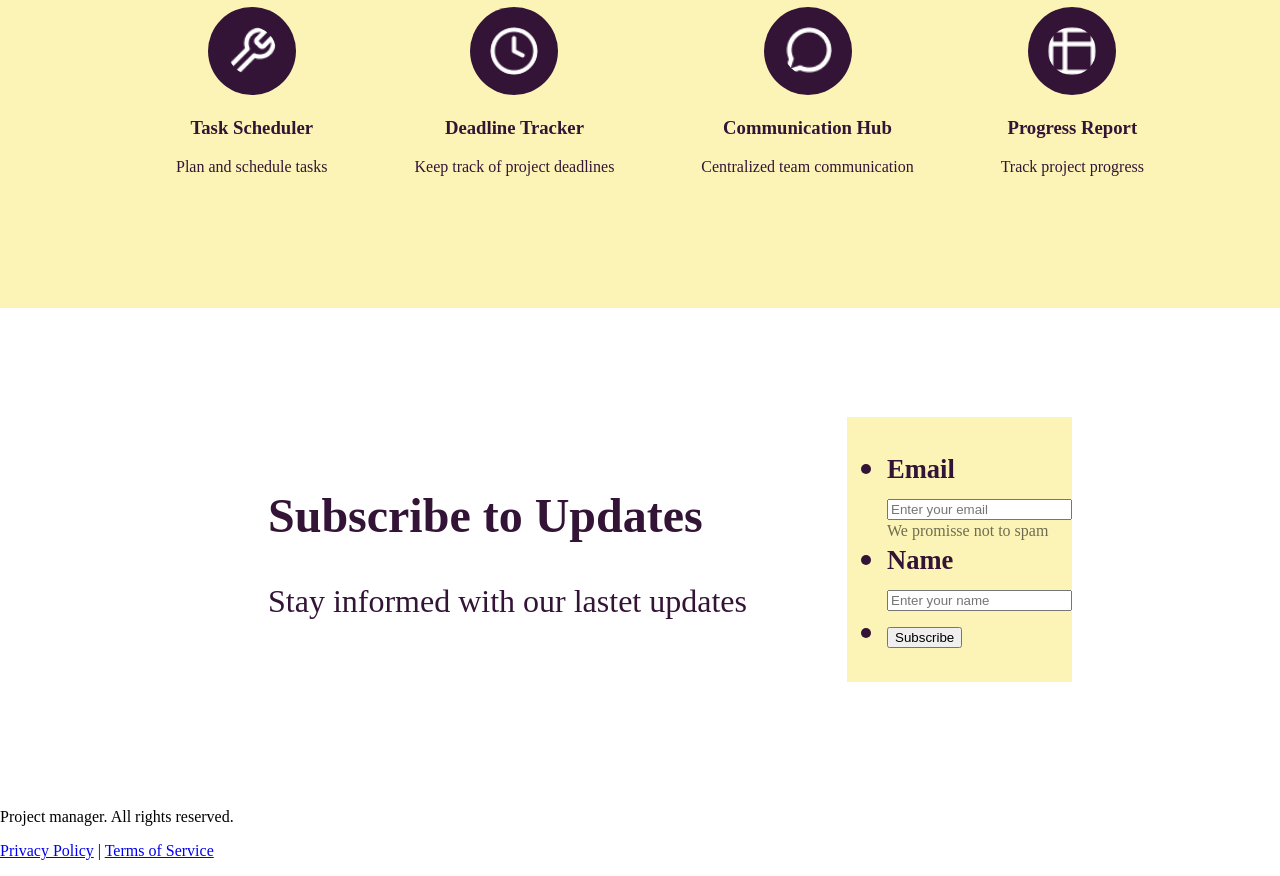
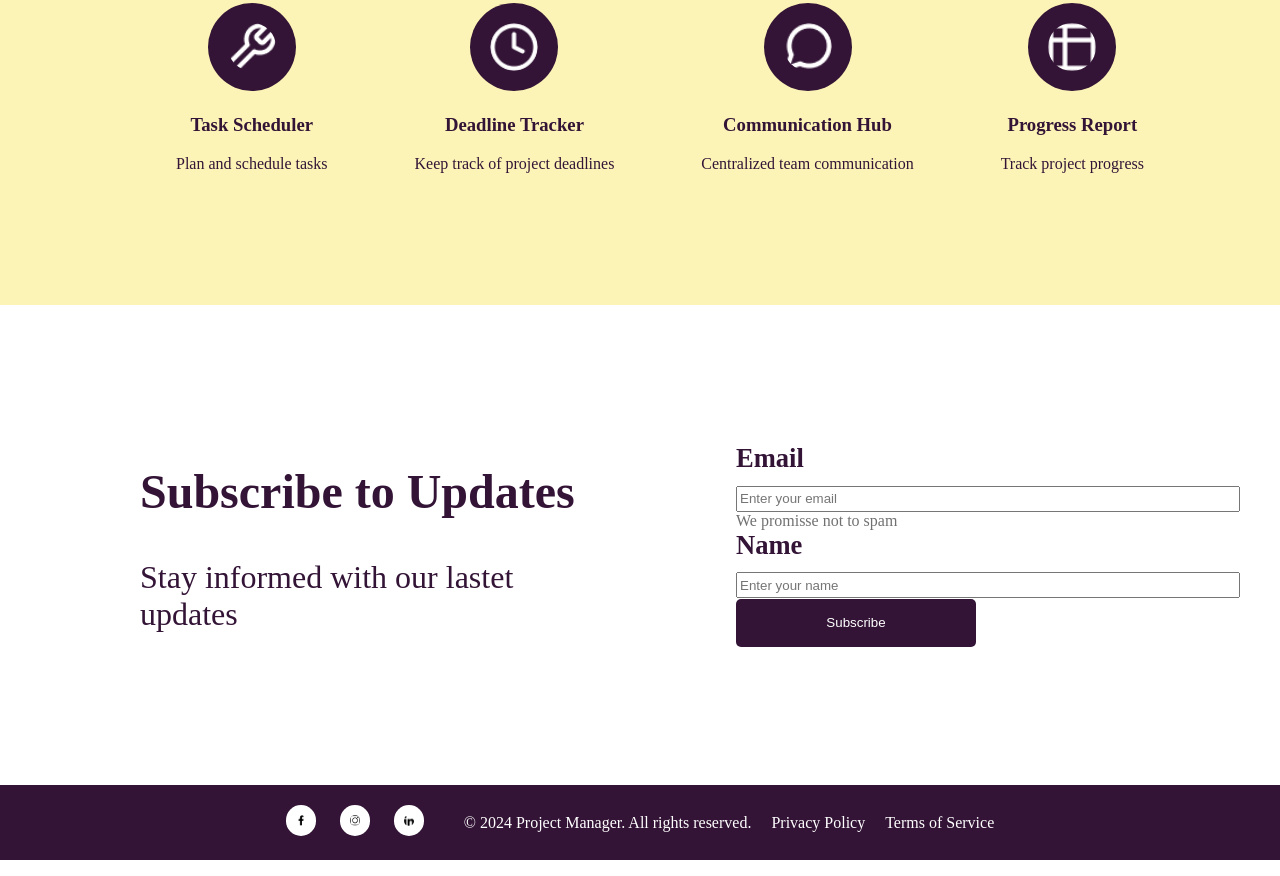
Before and after one commit to Alair-Filho/DesafioCompass, a plain HTML site: page index.html in a window 1280 px wide. Shown: the part 1719-2595 px from the top of the page. Drawn offline with Linux system fonts and the light colour scheme.

Commit message:
finalização da pag home!

```diff
--- a/index.html
+++ b/index.html
@@ -18,7 +18,7 @@
                 <div class="welcome-content">
                     <aside id="container-welcome">
                         <h2 class="colorh2"><span class="h2color">Welcome to </span>Project Manager</h2>
-                        <p class="paragrafo1">Get your projects and ideas in order, all in one place!Sing up now and discover a smarter way to manage you work with efficiency and teamwork</p>
+                        <p class="paragrafo1">Get your projects and  ideas in order, all in one place!Sing up now and discover a smarter way to manage you work with efficiency and teamwork</p>
                         <a class="btnLogin" href="#"><button id="btn-2">Get Started</button></a>
                     </aside>
                     <div id="image-welcome">
@@ -87,15 +87,15 @@
                             <ul id="inscreva-se">
                                 <li>
                                     <h5>Email</h5>
-                                    <input type="email" name="email" placeholder="Enter your email" required>
+                                    <input class="dadosLogin" type="email" name="email" placeholder="Enter your email" required>
                                     <div class="description">We promisse not to spam</div>
                                 </li>
                                 <li>
                                     <h5>Name</h5>
-                                    <input type="text" name="name" placeholder="Enter your name" required>
+                                    <input class="dadosLogin" type="text" name="name" placeholder="Enter your name" required>
                                 </li>
                                 <li>
-                                    <button type="submit">Subscribe</button>
+                                    <button id="btnSubscribe" type="submit">Subscribe</button>
                                 </li>
                             </ul>
                         </form>
@@ -105,16 +105,17 @@
         </section>
     </main>
 
-    <footer>
-        <footer>
-            <div class="social-icons">
-                <a href="https://www.facebook.com" target="_blank"><i class="fab fa-facebook-square"></i></a>
-                <a href="https://www.instagram.com" target="_blank"><i class="fab fa-instagram"></i></a>
-                <a href="https://www.linkedin.com" target="_blank"><i class="fab fa-linkedin"></i></a>
-            </div>
-            <p>Project manager. All rights reserved.</p>
-            <p><a href="#">Privacy Policy</a> | <a href="#">Terms of Service</a></p>
-        </footer>
+    <footer class="footer">
+        <div class="social-icons">
+                    <a href="https://www.facebook.com/" target="_blank"><img src="img/facebook 1.png" alt="facebook"></a>
+                    <a href="https://www.instagram.com/" target="_blank"><img src="img/instagram 1.png" alt="instagram"></a>
+                    <a href="https://www.linkedin.com/" target="_blank"> <img src="img/linkedin 1.png" alt="linkedin"></a>
+        </div>
+                <p>© 2024 Project Manager. All rights reserved.</p>
+                <p>Privacy Policy</p>
+                <p>Terms of Service</p>
+
+
 
         </body>
         </html>
--- a/style.css
+++ b/style.css
@@ -4,6 +4,7 @@ body {
     margin: 0;
     height: 100%;
     overflow: hidden;
+
   }
 
   main > section {
@@ -25,6 +26,8 @@ body {
     align-items: center;
     padding: 10px 20px;
     color: #ffffff;
+    padding-bottom: 5px;
+    margin-bottom: 1.5px;
   }
 
   #logo {
@@ -73,6 +76,7 @@ body {
     color: #fcf4b6;
     font-size: 3.5em;
     white-space: nowrap;
+
   }
 
   .h2color {
@@ -166,9 +170,9 @@ body {
     inline-size: 48px;
     }
     .login-container{
-        width: 100%;
+        /* width: 100%;
         max-width: 1200px;
-        padding: 20px;
+        padding: 20px; */
         display: flex;
         align-items: center;
         font-size: 2em;
@@ -182,9 +186,6 @@ body {
         margin: 100px;
 
     }
-    #divsub2{
-        background-color: #fcf4b6;
-    }
     #principalsub{
         display: flex;
         justify-content: center;
@@ -193,8 +194,62 @@ body {
     }
     #divsub2 h5{
         margin: 0;
+
     }
     .description{
         font-size: 16px;
         color: #0000008f;
+
     }
+    .dadosLogin{
+        width: 496px;
+        height: 20px;
+    }
+    #inscreva-se{
+        list-style-type: none;
+    }
+    #btnSubscribe{
+        margin-left: auto;
+        padding-top: ;
+        padding: 10px 20px;
+        background-color: #331436;
+        color: #ffffff;
+        border: none;
+        border-radius: 5px;
+        cursor: pointer;
+        width: 240px;
+        height: 48px;
+
+    }
+    .footer {
+        display: flex; /* Faz com que os itens do footer fiquem em linha */
+        align-items: center; /* Alinha verticalmente os itens */
+        justify-content: center; /* Centraliza os itens horizontalmente */
+        text-align: center; /* Centraliza o texto */
+        padding: 20px; /* Espaçamento interno */
+        background-color: #f1f1f1; /* Cor de fundo do footer */
+        background-color: #331436;
+    }
+
+    .social-icons {
+        margin-right: 20px; /* Espaço entre ícones e texto */
+    }
+
+    .social-icons a {
+        margin: 0 10px; /* Espaçamento entre os ícones */
+        color: #FFFFFF;
+    }
+
+    .social-icons img {
+        width: 40px; /* Ajuste o tamanho dos ícones */
+        height: auto;
+        background-color: #FFFFFF;
+        border-radius: 30px;
+        inline-size:10px;
+        padding: 10px;
+    }
+
+    .footer p {
+        margin: 0 10px; /* Espaçamento entre os parágrafos */
+        color: #FFFFFF;
+    }
```
Also changed, not shown: img/facebook 1.png (added), img/instagram 1.png (added), img/linkedin 1.png (added). Lines whose indentation alone changed are shown as unchanged.
